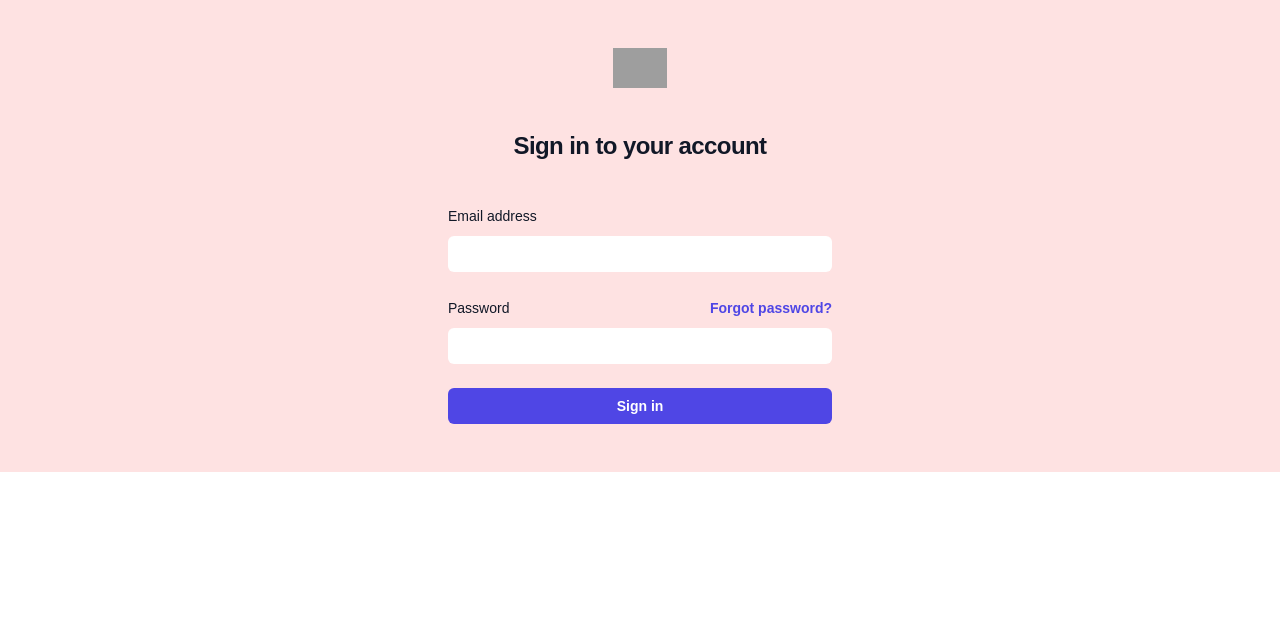
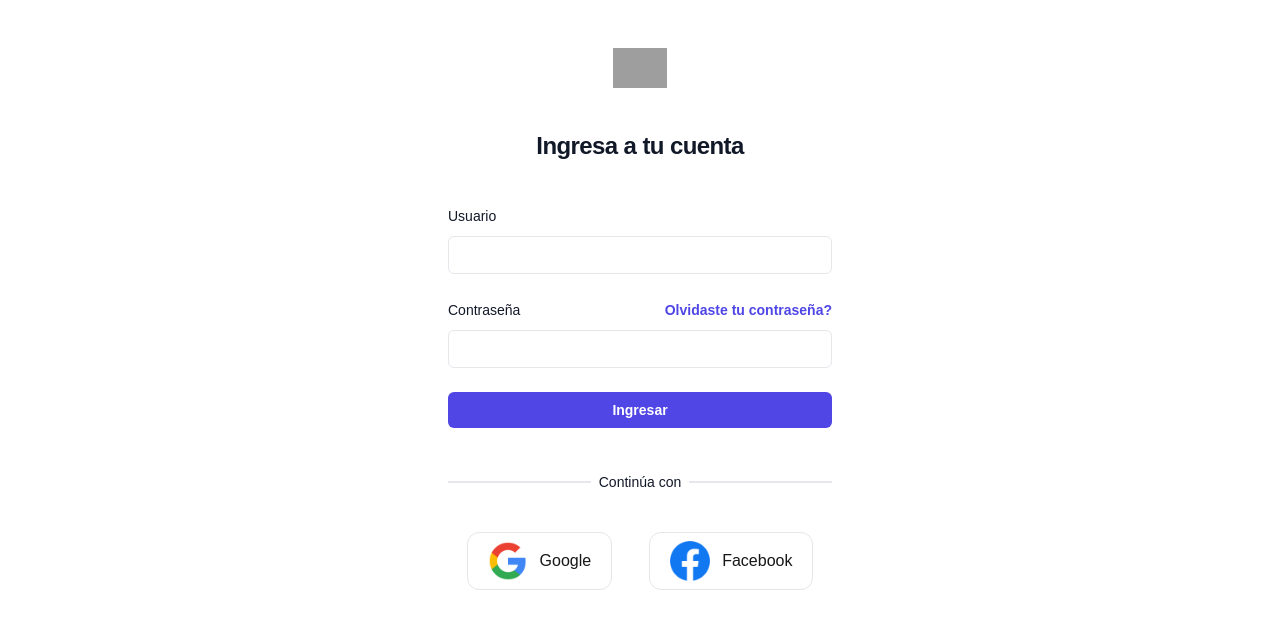
Before and after one commit to Rafael93/Mern-E-Commerce, a Next.js app in the folder client/: page /login in a window 1280 px wide. Shown: the top 628 px of the page. Built offline with nearby package versions, Linux system fonts and the light colour scheme; grey boxes are pictures that could not be loaded.

Commit message:
working on login page client

```diff
--- a/client/app/login/page.js
+++ b/client/app/login/page.js
@@ -1,8 +1,9 @@
 "use client";
+import Image from "next/image";
 export default function login() {
   return (
     <>
-      <div className="flex min-h-full flex-1 flex-col justify-center px-6 py-12 lg:px-8 bg-red-100">
+      <div className="flex min-h-full flex-1 flex-col justify-center px-6 py-12 lg:px-8">
         <div className="sm:mx-auto sm:w-full sm:max-w-sm">
           <img
             alt="Your Company"
@@ -10,7 +11,7 @@ export default function login() {
             className="mx-auto h-10 w-auto"
           />
           <h2 className="mt-10 text-center text-2xl/9 font-bold tracking-tight text-gray-900">
-            Sign in to your account
+            Ingresa a tu cuenta
           </h2>
         </div>
 
@@ -21,7 +22,7 @@ export default function login() {
                 htmlFor="email"
                 className="block text-sm/6 font-medium text-gray-900"
               >
-                Email address
+                Usuario
               </label>
               <div className="mt-2">
                 <input
@@ -30,7 +31,7 @@ export default function login() {
                   type="email"
                   required
                   autoComplete="email"
-                  className="block w-full rounded-md bg-white px-3 py-1.5 text-base text-gray-900 outline-1 -outline-offset-1 outline-gray-300 placeholder:text-gray-400 focus:outline-2 focus:-outline-offset-2 focus:outline-indigo-600 sm:text-sm/6"
+                  className="block w-full rounded-md bg-white px-3 py-1.5 text-base text-gray-900 border outline-1 -outline-offset-1 outline-black-300 placeholder:text-gray-400 focus:outline-2 focus:-outline-offset-2 focus:outline-indigo-600 sm:text-sm/6"
                 />
               </div>
             </div>
@@ -41,14 +42,14 @@ export default function login() {
                   htmlFor="password"
                   className="block text-sm/6 font-medium text-gray-900"
                 >
-                  Password
+                  Contraseña
                 </label>
                 <div className="text-sm">
                   <a
                     href="#"
                     className="font-semibold text-indigo-600 hover:text-indigo-500"
                   >
-                    Forgot password?
+                    Olvidaste tu contraseña?
                   </a>
                 </div>
               </div>
@@ -59,7 +60,7 @@ export default function login() {
                   type="password"
                   required
                   autoComplete="current-password"
-                  className="block w-full rounded-md bg-white px-3 py-1.5 text-base text-gray-900 outline-1 -outline-offset-1 outline-gray-300 placeholder:text-gray-400 focus:outline-2 focus:-outline-offset-2 focus:outline-indigo-600 sm:text-sm/6"
+                  className="block w-full rounded-md bg-white px-3 py-1.5 text-base text-gray-900 border outline-1 -outline-offset-1 outline-gray-300 placeholder:text-gray-400 focus:outline-2 focus:outline-offset-2 focus:outline-indigo-600 sm:text-sm/6"
                 />
               </div>
             </div>
@@ -69,10 +70,38 @@ export default function login() {
                 type="submit"
                 className="flex w-full justify-center rounded-md bg-indigo-600 px-3 py-1.5 text-sm/6 font-semibold text-white shadow-xs hover:bg-indigo-500 focus-visible:outline-2 focus-visible:outline-offset-2 focus-visible:outline-indigo-600"
               >
-                Sign in
+                Ingresar
               </button>
             </div>
           </form>
+
+          <div className="flex items-center justify-center mt-11">
+            <hr className="border border-gray-90 flex-grow" />
+            <p className="mx-2 text-sm font-medium text-gray-900">
+              Continúa con
+            </p>
+            <hr className="border border-gray-90 flex-grow" />
+          </div>
+          <div className="bg-white flex justify-around pt-10">
+            <div className="flex items-center border rounded-xl px-5 py-2 hover:outline outline-offset-2 outline-indigo-600">
+              <Image
+                src="/images/googleLogo.png"
+                alt="google Logo"
+                width={40}
+                height={40}
+              />
+              <p className="ml-3">Google</p>
+            </div>
+            <div className="flex items-center border rounded-xl px-5 py-2 hover:outline outline-offset-2 outline-indigo-600">
+              <Image
+                src="/images/facebook_logo.png"
+                alt="facebook Logo"
+                width={40}
+                height={40}
+              />
+              <p className="ml-3">Facebook</p>
+            </div>
+          </div>
         </div>
       </div>
     </>
```
Also changed, not shown: client/public/images/Facebook_Logo.png (added), client/public/images/googleLogo.png (added).
